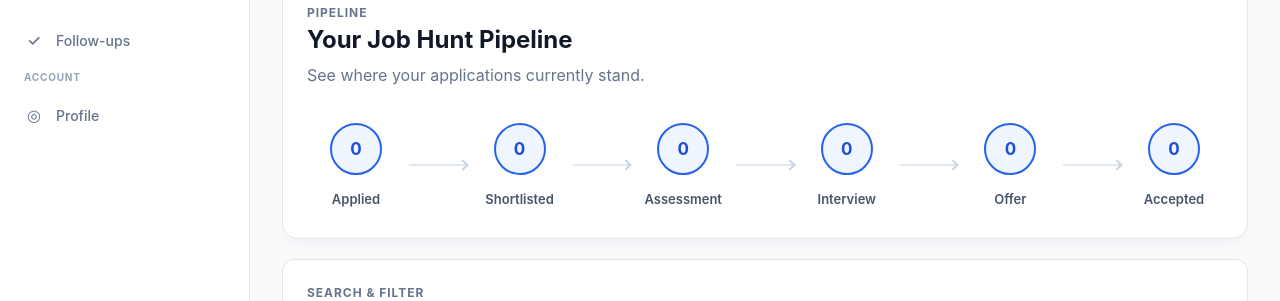
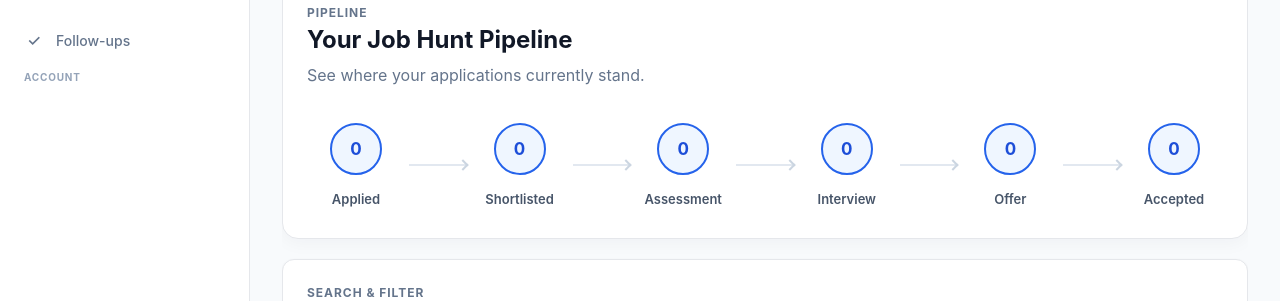
Before and after one commit to SowmiyaLakshmi03/JobTrack, a Django app: page /applications/ in a window 1280 px wide. Shown: the part 247-548 px from the top of the page. Run offline with Django 5.2, Linux system fonts and the light colour scheme; the visitor is signed in with stand-in values (Sample User, id 1); data that the repository does not hold is empty.

Commit message:
Remove unused profile menu

```diff
--- a/templates/base.html
+++ b/templates/base.html
@@ -170,22 +170,8 @@
                 </p>
 
 
-                <!-- PROFILE -->
 
-                <a
-                    href="#"
-                    class="nav-link"
-                >
 
-                    <span class="nav-icon">
-                        ◎
-                    </span>
-
-                    <span>
-                        Profile
-                    </span>
-
-                </a>
 
             </nav>
 
```
